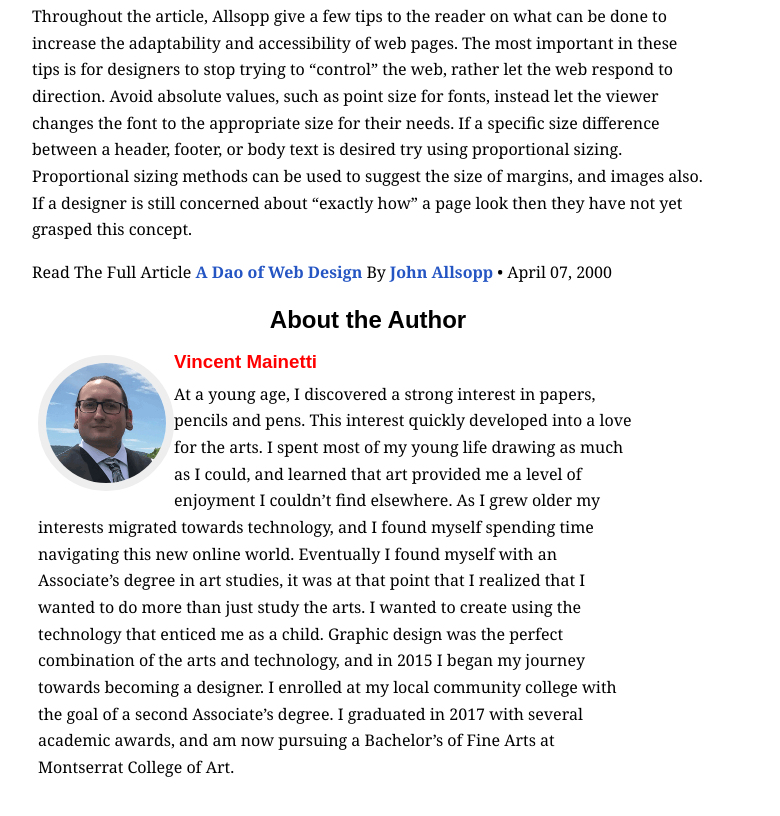
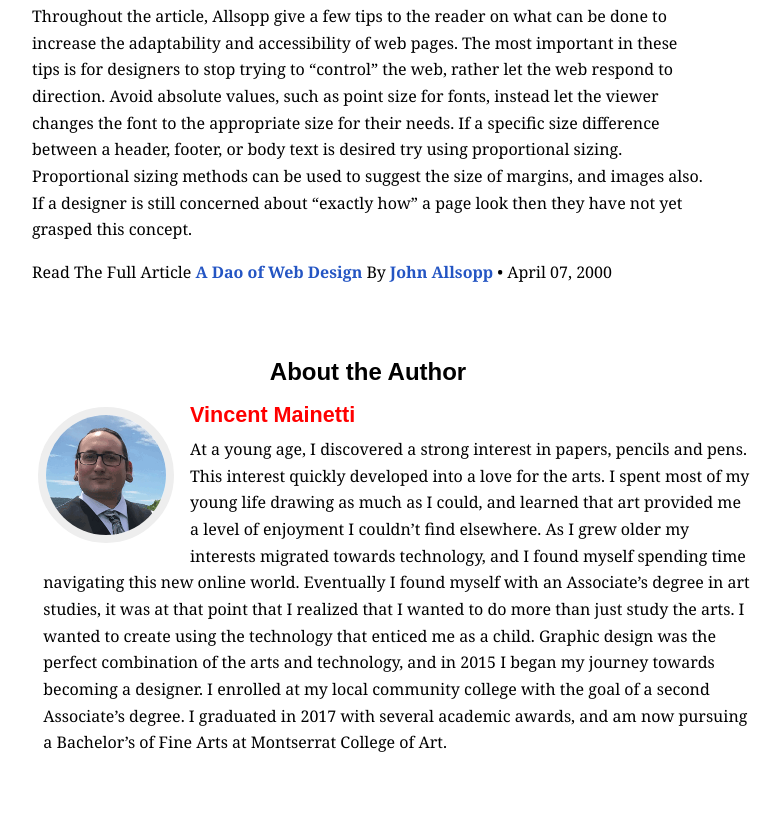
Before and after one commit to VincentMainetti/ebb-and-flow-final, a plain HTML site: page index.html in a window 1280 px wide. Shown: the part 1088-1904 px from the top of the page, without its empty margins (272-1052 px from the left). Drawn offline with Linux system fonts and the light colour scheme.

Commit message:
ad space above author section. resize h3. resolve text wrap on image

```diff
--- a/css/main.css
+++ b/css/main.css
@@ -97,7 +97,7 @@ p {
 	/*font-size: 1.125em;*/
 	/*line-height: 1.667;*/
 	/*font-family: Georgia, serif;*/
-	margin: 0 0 1.5em 0;
+	margin: 0 0 1.5em 5%;
 	/*margin-bottom: 1.5em;*/
 }
 p.byline {
@@ -131,17 +131,17 @@ section.author h3 {
 section.author p {
 	font: .875em/1.714;
 	max-width: 45em;
-	margin-left: 2em;
-	margin-right: 7.5em;
 	margin-top: .5em;
 }
 h2 {
 	font-family: sans-serif;
 	text-align: center;
+	margin-top: 3em;
 	margin-bottom: .75em;
 }
 h3 {
 	font-family: sans-serif;
+	font-size: 135%;
 }
 
 /* --- wire screens and break points --- */
@@ -157,6 +157,6 @@ h3 {
 		margin-left: 1.375em;
 	}
 	figure.headshot {
-		margin-right: 0;
+		/* margin-right: 0; */
 	}
 }
```
